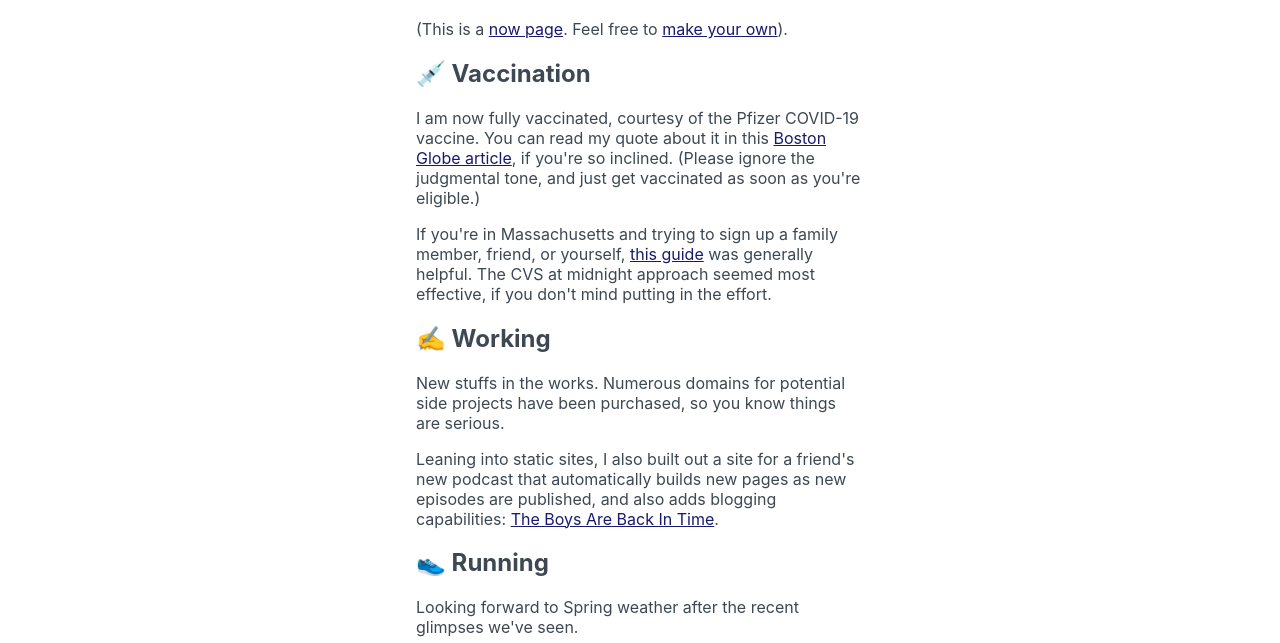
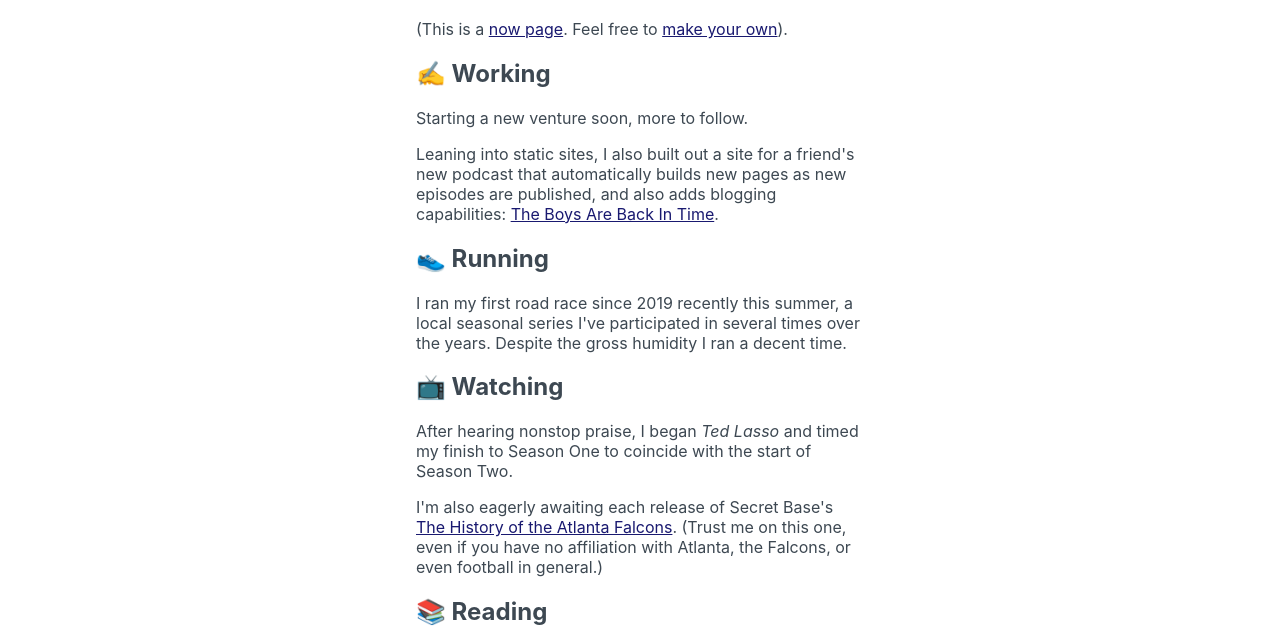
Before and after one commit to djpowers/personal-site, an Eleventy site: page src/now.md in a window 1280 px wide. Shown: the part 115-758 px from the top of the page. Built offline with nearby package versions, Linux system fonts and the light colour scheme; Eleventy itself is replaced by a stand-in of ours; files that its build step writes are made by us from their sources; what eleventy-plugin-local-images, eleventy-plugin-reading-time would draw is missing.

Commit message:
Update homepage and now page, fix typo

```diff
--- a/src/now.md
+++ b/src/now.md
@@ -2,7 +2,7 @@
 layout: default.njk
 title: Now | Dave Powers
 description: A brief summary of what Dave Powers is up to right now
-date: 2021-05-27T00:00:00-0500
+date: 2021-08-30T00:00:00-0500
 templateEngineOverride: njk,md
 ---
 
@@ -10,25 +10,21 @@ templateEngineOverride: njk,md
 
 (This is a [now page](https://nownownow.com/about). Feel free to [make your own](https://nownownow.com/about)).
 
-## 💉 Vaccination
-
-I am now fully vaccinated, courtesy of the Pfizer COVID-19 vaccine. You can read my quote about it in this [Boston Globe article](https://www.bostonglobe.com/2021/04/06/metro/states-new-covid-19-eligibility-rules-open-flood-gates-people-seek-vaccinations/), if you're so inclined. (Please ignore the judgmental tone, and just get vaccinated as soon as you're eligible.)
-
-If you're in Massachusetts and trying to sign up a family member, friend, or yourself, [this guide](https://www.bostonmagazine.com/news/2021/03/24/massachusetts-vaccine-appointment-tips/) was generally helpful. The CVS at midnight approach seemed most effective, if you don't mind putting in the effort.
-
 ## ✍️ Working
 
-New stuffs in the works. Numerous domains for potential side projects have been purchased, so you know things are serious.
+Starting a new venture soon, more to follow.
 
 Leaning into static sites, I also built out a site for a friend's new podcast that automatically builds new pages as new episodes are published, and also adds blogging capabilities: [The Boys Are Back In Time](https://theboysarebackintime.com/).
 
 ## 👟 Running
 
-Looking forward to Spring weather after the recent glimpses we've seen.
+I ran my first road race since 2019 recently this summer, a local seasonal series I've participated in several times over the years. Despite the gross humidity I ran a decent time.
 
 ## 📺 Watching
 
-Still slowly working through _Unsolved Mysteries_.
+After hearing nonstop praise, I began _Ted Lasso_ and timed my finish to Season One to coincide with the start of Season Two.
+
+I'm also eagerly awaiting each release of Secret Base's [The History of the Atlanta Falcons](https://www.youtube.com/playlist?list=PLUXSZMIiUfFSzzgEL4N9aYBXPmGVen3zW). (Trust me on this one, even if you have no affiliation with Atlanta, the Falcons, or even football in general.)
 
 ## 📚 Reading
 
--- a/src/uses.11tydata.json
+++ b/src/uses.11tydata.json
@@ -106,7 +106,7 @@
         {
           "name": "Hookshot",
           "url": "https://hookshot.app/",
-          "description": "A decent window management solution has been my white whale. I had tried Spectacle in the past, but almost every keyboard shortcut conflicted. Rectangle (from the Hookshot) dev is the spirtual successor to Spectacle. Hookshot builds on top of it to add really clever snapping mechanism."
+          "description": "A decent window management solution has been my white whale. I had tried Spectacle in the past, but almost every keyboard shortcut conflicted. Rectangle (from the Hookshot) dev is the spiritual successor to Spectacle. Hookshot builds on top of it to add really clever snapping mechanism."
         },
         {
           "name": "Backblaze",
```
Also changed, not shown: src/index.md (+1 -1 lines).
